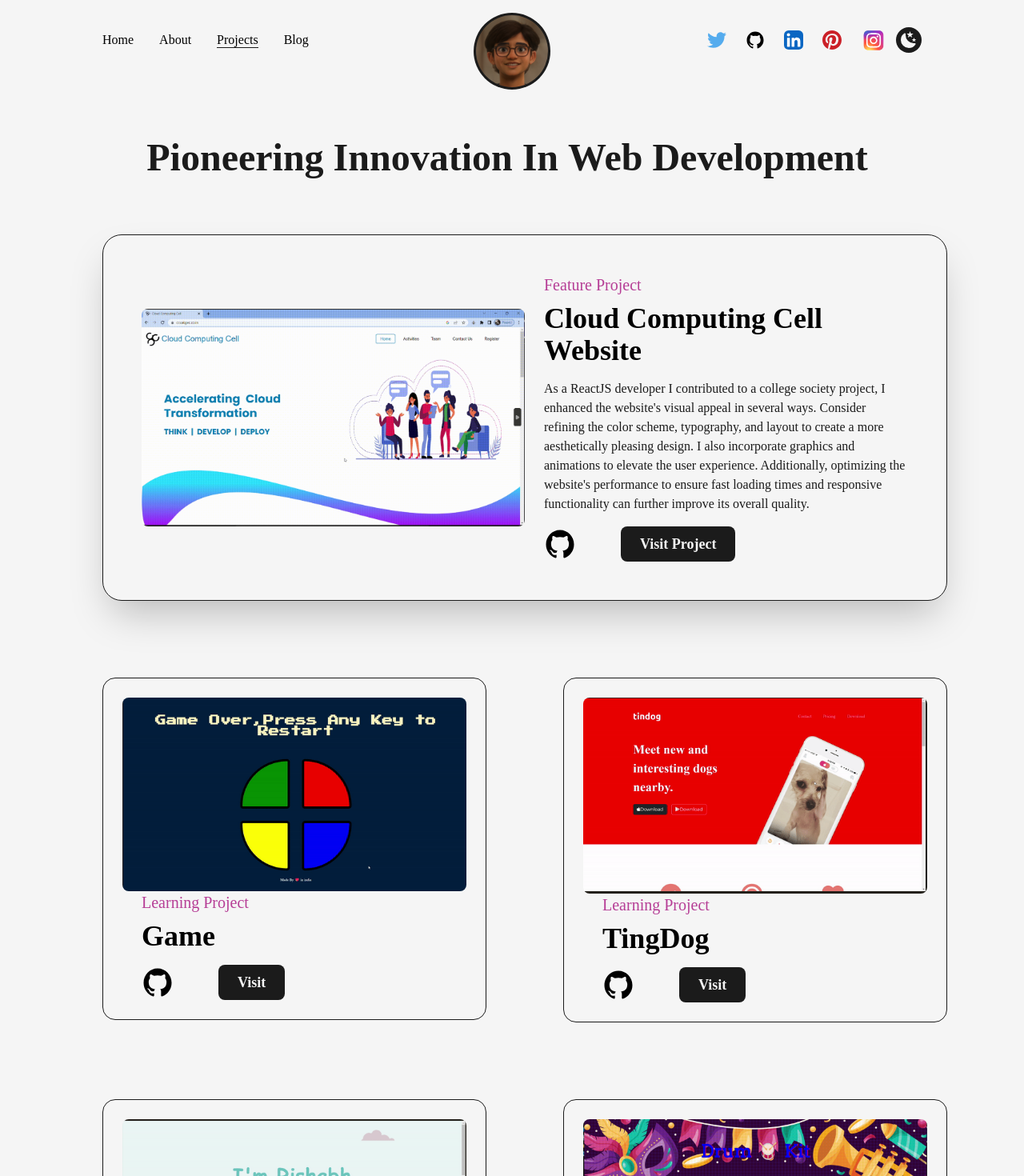
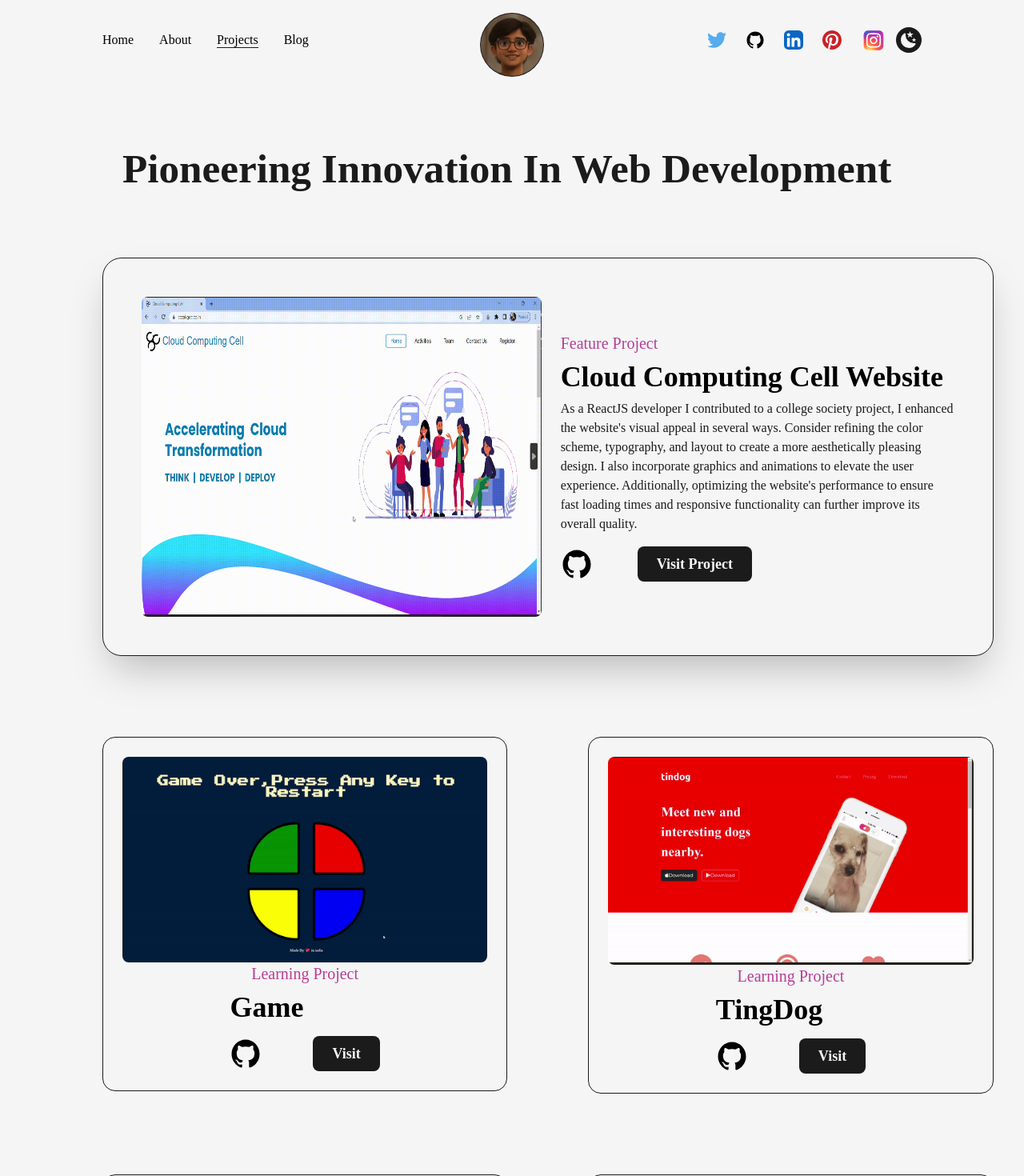
Before and after one commit to Rishabh2503/Portfolio2, a Next.js app: page /projects in a window 1280 px wide. Shown: the top 1470 px of the page at 80% size. Built offline with nearby package versions, Linux system fonts and the light colour scheme.

Commit message:
updating..

```diff
--- a/src/Components/Animatedtext.js
+++ b/src/Components/Animatedtext.js
@@ -30,9 +30,9 @@ const wordVariants = {
 
 const AnimatedText = ({ text, className = '' }) => {
   return (
-    <div className='container mx-auto py-2 flex items-center justify-center sm:py-0 '>
+    <div className='container flex items-center justify-center py-2 mx-auto sm:py-0 '>
       <motion.h1
-        className={`inline-block text-dark font-bold capitalize text-5xl md:text-8xl ${className} dark:text-light`}
+        className={`inline-block text-dark font-bold capitalize text-[4vw] md:text-[5vw] ${className} dark:text-light`}
         variants={quoteVariants}
         initial='initial'
         animate='animate'
--- a/src/Components/Logo.js
+++ b/src/Components/Logo.js
@@ -8,7 +8,7 @@ const MotionLogo = motion(Link);
 const Logo = () => {
   return(
   <div className="flex items-center justify-center mt-2">
-    <MotionLogo href="/" className='w-24 h-24 bg-dark text-light flex items-center justify-center rounded-full border border-solid border-transparent dark:border-light '
+    <MotionLogo href="/" className='flex items-center justify-center w-20 h-20 border border-transparent border-solid rounded-full bg-dark text-light dark:border-light '
     whileHover={
         {backgroundColor:["#121212", "rgba(131,58,180,1)","rgba(253,29,29,1)","rgba(252,176,69,1)","rgba(131,58,180,1)", "#121212"],
         transition:{duration:2, repeat:Infinity}
@@ -20,7 +20,7 @@ const Logo = () => {
         alt='Rishabh'
         width={90}
         height={90}
-      className='rounded-full'
+      className='rounded-full '
       priority
      />
 
--- a/src/pages/index.js
+++ b/src/pages/index.js
@@ -13,19 +13,22 @@ export default function Home() {
         <title>Rishabh Portflio</title>
         <meta name="description" content="Generated by create next app" />
       </Head>
-      <main className='flex items-center text-dark w-full min-h-screen dark:text-light'>
-      <Layout className='pt-0 md:p-16 sm:pt-8'>
-        <div className="flex items-center justify-between w-full sm:none lg:flex-col">
+      <main className='flex items-center w-full min-h-screen text-dark dark:text-light'>
+        <Layout className=' md:p-[5vh] sm:pt-[5vh]'>
+          <div className="flex items-center justify-between w-full gap-[2vh] sm:none lg:flex-col">
             <div className='w-[50%] flex flex-col items-center self-center lg:w-full lg:text-center'>
-          <Animatedtext text="Creating innovative digital experiences with Code and Design." className='!text-6xl xl:text-5xl !text-left lg:!text-center lg:!text-6xl md:!text-5xl sm:!text-3xl'/>
+              <Animatedtext text="Creating innovative digital experiences with Code and Design." className='!text-6xl xl:text-5xl !text-left lg:!text-center lg:!text-6xl md:!text-5xl sm:!text-3xl' />
               <p className='my-4 text-base font-medium text-justify'>As a full-stack developer, I bring ideas to life through innovative web apps. My expertise in React.js and web development is showcased in my latest projects and articles. Let&apos;s build something amazing together!</p>
-        <div className='flex items-center self-start mt-2 ml-[30%] lg:self-center'>
-          <Link href="/Resume.pdf" target={"_blank"} className='flex items-center bg-black text-light p-2.5 px-6 rounded-lg textlg font-semibold hover:bg-light hover:text-dark border-2 border-solid border-transparent hover:border-dark  dark:bg-light dark:text-dark hover:dark:bg-dark hover:dark:text-light hover:dark:border-light' download={true}>Resume <LinkArrow className={"w-6 ml-1"}/></Link>
-          <Link href="mailto:gupta.rish2501@gmail.com" target={"_blank"} className='ml-4 text-lg font-medium capitalize text-dark underline dark:text-light'>Contact</Link>
+              <div className='flex items-center self-start mx-auto mt-2 lg:self-center'>
+                <Link href="/Resume.pdf" target={"_blank"} className='flex items-center bg-black text-light p-2.5 px-6 rounded-lg text-lg font-semibold hover:bg-light hover:text-dark border-2 border-solid border-transparent  hover:border-dark  dark:bg-light dark:text-dark hover:dark:bg-dark hover:dark:text-light hover:dark:border-light' download={true}>
+                  Resume <LinkArrow className={"w-6 ml-1"} />
+                </Link>
+                <Link href="mailto:gupta.rish2501@gmail.com" target={"_blank"} className='ml-4 text-lg font-medium underline capitalize text-dark dark:text-light'>Contact</Link>
               </div>
+
             </div>
-          <div className='w-1/2 ml-16 md:w-full sm:ml-0'>
-            <Image  src={Rishabh} alt="Rishabh Gupta" className='rounded-full h-auto  md:inline-block md:w-full md:mt-4' priority sizes="(max-width : 768px) 100vw,
+            <div className='w-1/2 gap-2 mx-auto md:w-full'>
+              <Image src={Rishabh} alt="Rishabh Gupta" className='h-auto rounded-full md:inline-block md:w-full md:mt-4' priority sizes="(max-width : 768px) 100vw,
             (max-width : 1200px) 50vw,
             50vw"/>
             </div>
--- a/src/pages/projects.js
+++ b/src/pages/projects.js
@@ -14,48 +14,47 @@ import EchoVision from "../../public/images/projects/echo.png"
 import Drum from "../../public/images/projects/drum.png"
 import TuneTide from "../../public/images/projects/tune.png"
 
-const FeaturedProject = ({type ,title, summary,img,link,github}) => {
-
-    return(
-        <article className='w-full flex items-center justify-between relative rounded-3xl border border-solid border-dark bg-light shadow-2xl p-12 dark:bg-dark dark:border-light'>
-        <div className='absolute top-0 -right-3 -z-10 w-[101%] h-[103%] rounded-[2.5rem] bg-dark dark:bg-light'/>
-            <Link href={link} target="_blank" className='w-1/2 cursor-pointer overflow-hidden rounded-lg'>
-            <Image src={img} alt={title} className='w-full h-auto' priority sizes="(max-width : 768px) 100vw,
-            (max-width : 1200px) 50vw,
-            33vw"/>
+const FeaturedProject = ({ type, title, summary, img, link, github }) => {
+  return (
+    <article className='flex items-center justify-between w-[87vw] p-12  border border-solid shadow-2xl lg:flex-col rounded-3xl border-dark bg-light dark:bg-dark dark:border-light'>
+      {/* <div className=' top-0 -right-3 md:flex md:justify-center m-auto -z-10 w-[101%] h-[103%] rounded-[2.5rem] bg-dark dark:bg-light' /> */}
+      <Link href={link} target="_blank" className='w-full overflow-hidden rounded-lg cursor-pointer '>
+        <Image src={img} alt={title} className='w-[40vw] lg:w-full lg:h-full h-[50vh]' priority />
       </Link>
-            <div className='w-1/2 flex flex-col items-start justify-between pl-6'>
-                <span className='text-primary font-medium text-xl dark:text-primaryDark'>{type}</span>
+      <div className='flex flex-col items-start justify-between w-[80vw] md:pl-[7vw] pl-6  '>
+        <div className=''>
+          <span className='text-xl font-medium text-primary dark:text-primaryDark'>{type}</span>
           <Link href={link} target="_blank" className='hover:underline underline-offset-2'>
-                <h2 className='my-2 w-full text-left text-4xl font-bold dark:text-lime-50'>{title}</h2>
+            <h2 className='w-full m-auto my-2 text-4xl font-bold text-left md:text-xl dark:text-lime-50'>{title}</h2>
           </Link>
-             <p className='my-2 font-medium text-dark dark:text-light'>{summary}</p>
-             <div className='mt-2 flex items-center'>
+          <p className='my-2 font-medium md:text-sm md:w-[63vw] text-dark dark:text-light'>{summary}</p>
+        </div>
+        <div className='flex items-center mt-2 md:mt-0'>
           <Link href={github} target="_blank" className='w-10' ><GithubIcon /></Link>
-                <Link href={link} target="_blank" className='ml-14 rounded-lg bg-dark text-light p-2 px-6 text-lg font-semibold dark:bg-light dark:text-dark'>Visit Project</Link>
+          <Link href={link} target="_blank" className='p-2 px-6 text-lg font-semibold rounded-lg ml-14 bg-dark text-light dark:bg-light dark:text-dark'>Visit Project</Link>
         </div>
       </div>
     </article>
-    )
-}
-const Project = ({type ,title,img,link,github}) => {
+  );
+};
 
-    return(
-        <article className='w-full flex flex-col items-center justify-between relative rounded-2xl border border-solid border-dark bg-light p-6 dark:bg-dark dark:border-light' >
-            <Link href={link} target="_blank" className='w-full cursor-pointer overflow-hidden rounded-lg'>
-            <Image src={img} alt={title} className='w-full h-auto priority sizes="(max-width : 768px) 100vw,
-            (max-width : 1200px) 50vw,
-            33vw"'/>
+const Project = ({ type, title, img, link, github }) => {
+
+  return (
+    <article className='relative flex flex-col items-center justify-between w-full p-6 border border-solid rounded-2xl border-dark bg-light dark:bg-dark dark:border-light' >
+      <Link href={link} target="_blank" className='w-full overflow-hidden rounded-lg cursor-pointer'>
+        <Image src={img} alt={title} className='w-full h-auto'/>
       </Link>
-            <div className='w-full flex flex-col items-start justify-between pl-6'>
-                <span className='text-primary font-medium text-xl dark:text-primaryDark'>{type}</span>
+      <div className='flex flex-col items-start justify-between max-w-full '>
+        <span className='m-auto text-xl font-medium md:text-lg text-primary dark:text-primaryDark'>{type}</span>
         <Link href={link} target="_blank" className='hover:underline underline-offset-2'>
-                <h2 className='my-2 w-full text-left text-4xl font-bold dark:text-lime-50'>{title}</h2>
+          <h2 className='w-full my-2 text-4xl font-bold text-left md:text-[5vw] md:text-center dark:text-lime-50'>{title}</h2>
         </Link>
-             <div className='mt-2 flex items-center'>
-                <Link href={github} target="_blank" className='w-10 ' ><GithubIcon /></Link>
-                <Link href={link} target="_blank" className='ml-14 rounded-lg bg-dark text-light p-2 px-6 text-lg font-semibold dark:bg-light dark:text-dark'>Visit</Link>
+        <div className='flex items-center justify-center w-full h-full md:gap-[2vh] gap-[5vw] m-auto mt-2 md:flex-col'>
+          <Link href={github} target="_blank" className='w-10'><GithubIcon className='w-full h-auto' /></Link>
+          <Link href={link} target="_blank" className='p-2 px-6 text-lg font-semibold rounded-lg bg-dark text-light dark:bg-light dark:text-dark'>Visit</Link>
         </div>
+
       </div>
     </article>
   )
@@ -67,109 +66,94 @@ const Project = ({type ,title,img,link,github}) => {
 const project = () => {
   return (
     <>
-      <Head >
+      <Head>
         <title>Rishabh | Project</title>
-        <meta name="description" content='Projects'/>
+        <meta name="description" content="Projects" />
       </Head>
-      <main className='w-full mb-16 flex flex-col items-center justify-center dark:text-light'>
-        <Layout className='pt-16'>
-            <Animatedtext text="Pioneering Innovation in Web Development" className='mb-16'/>
-            <div className='grid grid-cols-12 gap-24'>
-                <div className='col-span-12'>
+      <main className="flex flex-col items-center justify-center w-full mb-16 dark:text-light">
+        <Layout className="pt-16">
+          <Animatedtext text="Pioneering Innovation in Web Development" className="mb-16 text-center" />
+          <div className="grid flex-wrap grid-cols-auto gap-[7.9vw] md:grid-cols-12">
+            <div className="col-span-12">
               <FeaturedProject
                 title="Cloud Computing Cell Website"
                 img={Cloud}
                 summary="As a ReactJS developer I contributed to a college society project, I enhanced the website's visual appeal in several ways. Consider refining the color scheme, typography, and layout to create a more aesthetically pleasing design. I also incorporate graphics and animations to elevate the user experience. Additionally, optimizing the website's performance to ensure fast loading times and responsive functionality can further improve its overall quality."
-                 link ="/"
+                link="/"
                 github="/"
-                 type ="Feature Project"
-
-
+                type="Feature Project"
               />
             </div>
-                <div className="col-span-6">
+            <div className="col-span-6 md:col-span-12">
               <Project
                 title="Game"
                 img={Simon}
-                 link ="/"
+                link="/"
                 github="/"
-                 type ="Learning Project"
-
-
+                type="Learning Project"
               />
             </div>
-                <div className='col-span-6'>
+            <div className="col-span-6 md:col-span-12">
               <Project
                 title="TingDog"
                 img={Tindog}
-                 link ="/"
+                link="/"
                 github="/"
-                 type ="Learning Project"
-
-
+                type="Learning Project"
               />
             </div>
-                <div className="col-span-6">
+            <div className="col-span-6 md:col-span-12">
               <Project
                 title="Portfolio"
                 img={mysite}
-                 link ="/"
+                link="/"
                 github="/"
-                 type ="Learning Project"
-
-
+                type="Learning Project"
               />
             </div>
-                <div className='col-span-6'>
+            <div className="col-span-6 md:col-span-12">
               <Project
                 title="Virtual Drum"
                 img={Drum}
-                 link ="/"
+                link="/"
                 github="/"
-                 type ="Learning Project"
-
-
+                type="Learning Project"
               />
             </div>
-                <div className="col-span-6">
+            <div className="col-span-6 md:col-span-12">
               <Project
                 title="Dicee Game"
                 img={Dicee}
-                 link ="/"
+                link="/"
                 github="/"
-                 type ="Learning Project"
-
-
+                type="Learning Project"
               />
             </div>
-                <div className='col-span-6'>
+            <div className="col-span-6 md:col-span-12">
               <Project
                 title="E-commerce"
                 img={EchoVision}
-                 link ="/"
+                link="/"
                 github="/"
-                 type ="Future Project"
-
-
+                type="Future Project"
               />
             </div>
-                <div className='col-span-12'>
+            <div className="col-span-12">
               <FeaturedProject
                 title="TuneTide"
                 img={TuneTide}
                 summary="TuneTide is my ongoing project to build a music player website using ReactJS hooks, API functions, Redux, and Tailwind. Through this project, I am expanding my skills and knowledge in web development and refining my design and development abilities. TuneTide reflects my commitment to excellence in software development, and I am dedicated to delivering a high-quality product that meets and exceeds the expectations of its users."
-                link ="/"
+                link="/"
                 github="/"
-                 type ="Feature Project"
-
-
+                type="Feature Project"
               />
             </div>
           </div>
         </Layout>
       </main>
     </>
-  )
-}
+  );
+};
+
 
 export default project
```
Also changed, not shown: src/Components/Education.js (+5 -5 lines), src/Components/Exprince.js (+5 -5 lines), src/Components/Footer.js (+4 -4 lines), src/Components/Navbar.js (+33 -11 lines), src/Components/Skill.js (+26 -28 lines), src/pages/about.js (+12 -12 lines), 2 other files (tests, documents, lock files or other folders). Lines whose indentation alone changed are shown as unchanged.
